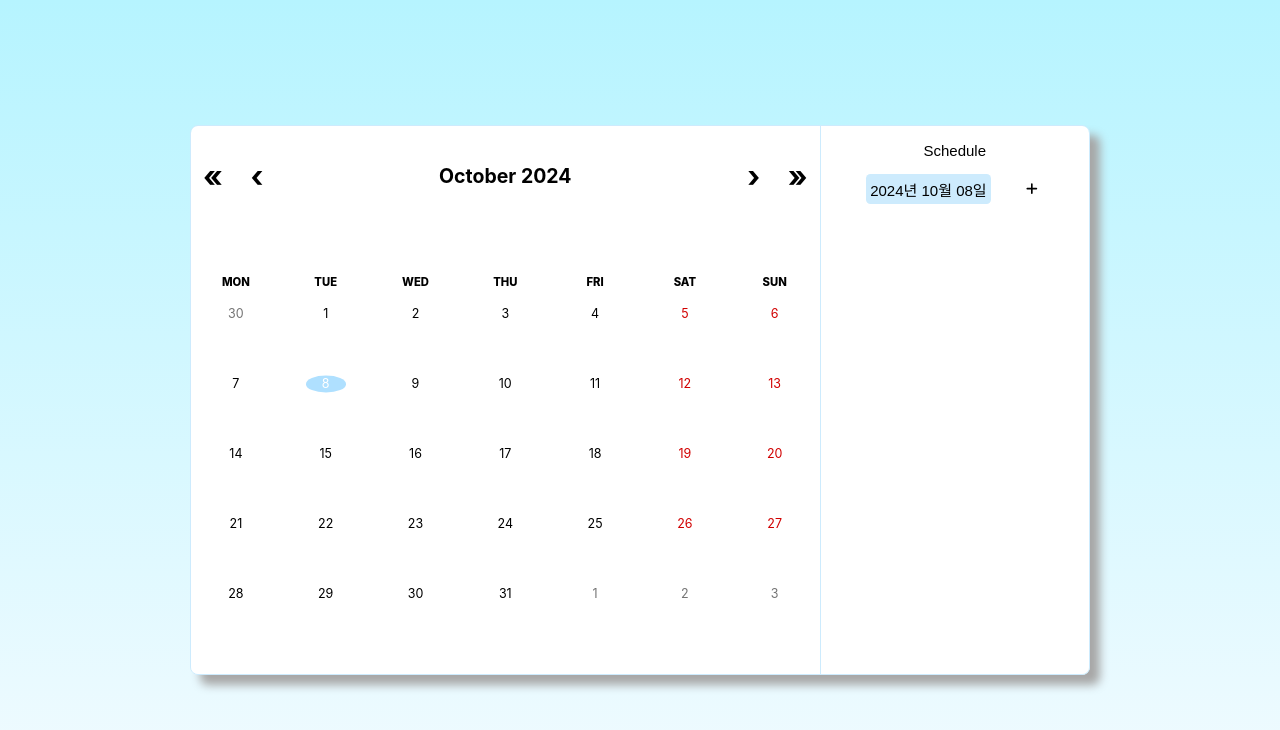
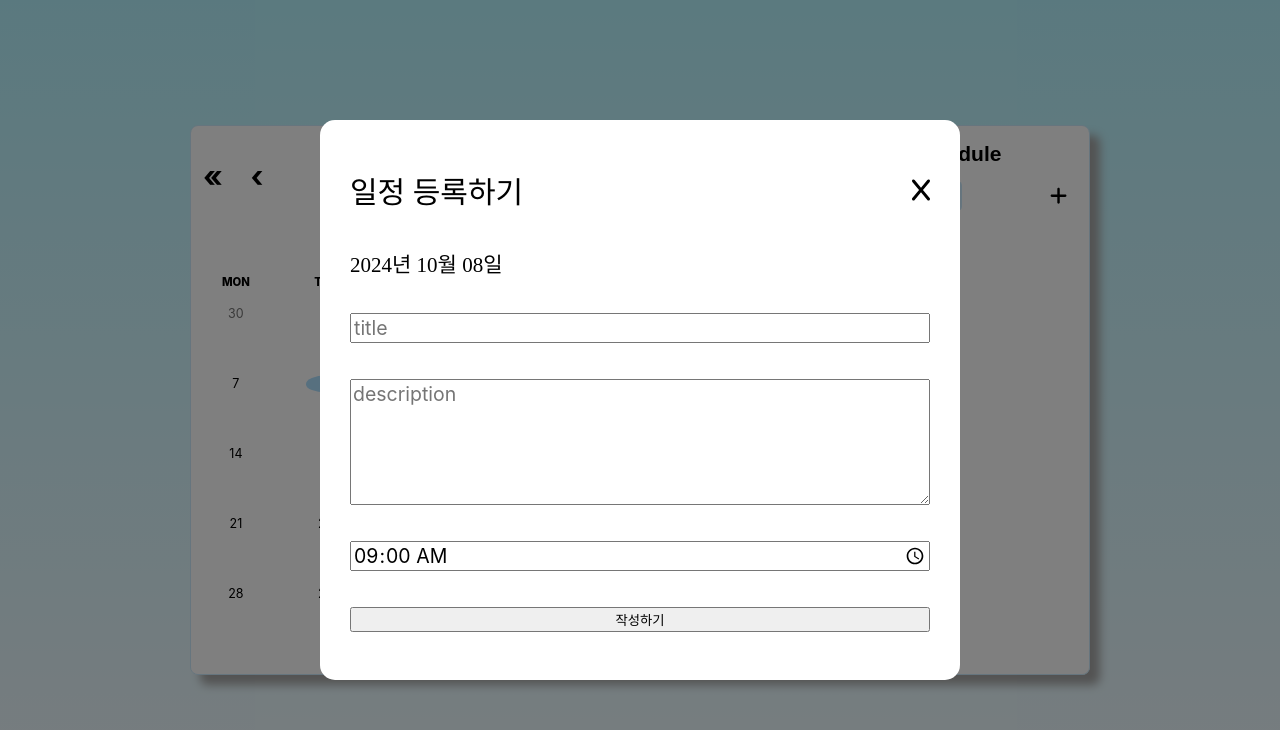
Before and after one commit to woojin999/Calendar, a React (Create React App) app in the folder calender-app/: page / in a window 1280 px wide. Both pictures are taken after a click on the button 1032 px from the left and 189 px from the top of the page. Shown: the top 730 px of the page. Built offline with nearby package versions, Linux system fonts and the light colour scheme; a web font is replaced by a local one.

Commit message:
modal 기능

```diff
--- /dev/null
+++ b/calender-app/src/Components/TodoAddModal.jsx
@@ -0,0 +1,50 @@
+import React, { useState } from "react";
+import "../css/TodoAddModal.scss";
+import { FontAwesomeIcon } from "@fortawesome/react-fontawesome";
+import { faX } from "@fortawesome/free-solid-svg-icons";
+import moment from "moment";
+
+function TodoAddModal({ open, closeModal, date }) {
+    const [title, setTitle] = useState('');
+    const [descrpition,setDescrpition] = useState('');
+    const [time, setTime] = useState('09:00');
+  return (
+    <div className={open ? "TodoAddModal-area open" : "TodoAddModal-area"}>
+      <form action="" className="TodoAddModal-form">
+        <div className="TodoAddModal-info">
+          <h2>일정 등록하기</h2>
+          <FontAwesomeIcon icon={faX} onClick={closeModal} />
+        </div>
+        <div className="TodoAddModal-date">
+          <h3>{moment(date).format("YYYY년 MM월 DD일")}</h3>
+        </div>
+        <input
+          type="text"
+          value={title}
+          onChange={(e) => setTitle(e.target.value)}
+          className="modal-title"
+          placeholder="title"
+        />
+        <textarea
+          className="modal-desc"
+          rows="5"
+          cols="33"
+          placeholder="description"
+          value={descrpition}
+          onChange={(e) => setDescrpition(e.target.value)}
+        />
+        <input
+          type="time"
+          className="modal-time"
+          value={time}
+          onChange={(e) => setTime(e.target.value)}
+        />
+        <button type="submit" className="modal-submit">
+          작성하기
+        </button>
+      </form>
+    </div>
+  );
+}
+
+export default TodoAddModal;
--- a/calender-app/src/css/Schedule.scss
+++ b/calender-app/src/css/Schedule.scss
@@ -1,18 +1,23 @@
-.Schedule-title{
+.Schedule-title {
   margin-bottom: 1rem;
+  font-weight: 600;
+  text-align: center;
+  font-size: 1.4rem;
 }
 
-.Schedule-date{
+.Schedule-date {
   display: flex;
-    justify-content: space-evenly;
-    p{
+  justify-content: space-between;
+  p {
     background-color: rgb(205, 235, 253);
-        padding: .3rem;
-        border-radius: .3rem;
+    padding: 0.3rem;
+    border-radius: 0.3rem;
+    font-weight: 500;
   }
-    button{
+  button {
     background-color: transparent;
     border: none;
     cursor: pointer;
+    font-size: 1.3rem;
   }
 }
--- /dev/null
+++ b/calender-app/src/css/TodoAddModal.scss
@@ -0,0 +1,51 @@
+.TodoAddModal-area {
+  display: none;
+  position: fixed;
+  top: 0;
+  left: 0;
+  right: 0;
+  bottom: 0;
+  z-index: 99;
+  background-color: rgba(0, 0, 0, 0.5);
+  .TodoAddModal-form {
+    text-align: left;
+    display: flex;
+    flex-direction: column;
+    justify-content: space-around;
+    z-index: 999;
+    background-color: #fff;
+    width: 50%;
+    height: 70%;
+    padding: 2rem;
+    margin: 0 auto;
+    border-radius: 1rem;
+    input,textarea{
+        font-size: 1.3em;
+    }
+  }
+  .TodoAddModal-info {
+    display: flex;
+    justify-content: space-between;
+    h2 {
+      font-weight: 500;
+    }
+    svg {
+      font-size: 1.6rem;
+      transform: translateY(10px);
+      cursor: pointer;
+    }
+  }
+  .TodoAddModal-date {
+    h3 {
+      text-align: left;
+      font-size: 1.4rem;
+      font-weight: 500;
+    }
+  }
+}
+/* 모달 오픈 */
+.TodoAddModal-area.open {
+  display: flex;
+  align-items: center;
+  justify-content: center;
+}
--- a/calender-app/src/css/common/_core.scss
+++ b/calender-app/src/css/common/_core.scss
@@ -23,7 +23,7 @@ body {
 h2,
 h3,
 h4 {
-  font-size: 3rem;
+  font-size: 2rem;
   font-family: "Noto Sans KR", ui-sans-serif, "sans-serif";
 }
 p {
--- a/calender-app/src/css/main.scss
+++ b/calender-app/src/css/main.scss
@@ -2,10 +2,9 @@
 @import "./common/reset";
 @import "./common/calendarCustom";
 
-body * {
+// body * {
 //   outline: 2px dashed #ccc;
-  text-align: center;
-}
+// }
 
 .MyCalendarPage-area{
     width: 100%;
--- a/calender-app/src/pages/MyCalendarPage.jsx
+++ b/calender-app/src/pages/MyCalendarPage.jsx
@@ -1,6 +1,7 @@
 import React, { useState } from "react";
 import CalendarBox from "../Components/CalendarBox";
 import Schedule from "../Components/Schedule";
+import TodoAddModal from "../Components/TodoAddModal";
 
 function MyCalendarPage(props) {
   const [date, setDate] = useState(new Date());
@@ -20,6 +21,7 @@ function MyCalendarPage(props) {
       <div className="MyCalendarPage-box">
         <CalendarBox date={date} handelDate={setDate} />
         <Schedule date={date} openModal={openModal}/>
+        <TodoAddModal open={modal} closeModal={closeModal} date={date}/>
       </div>
     </div>
   );
```
Lines whose indentation alone changed are shown as unchanged.
